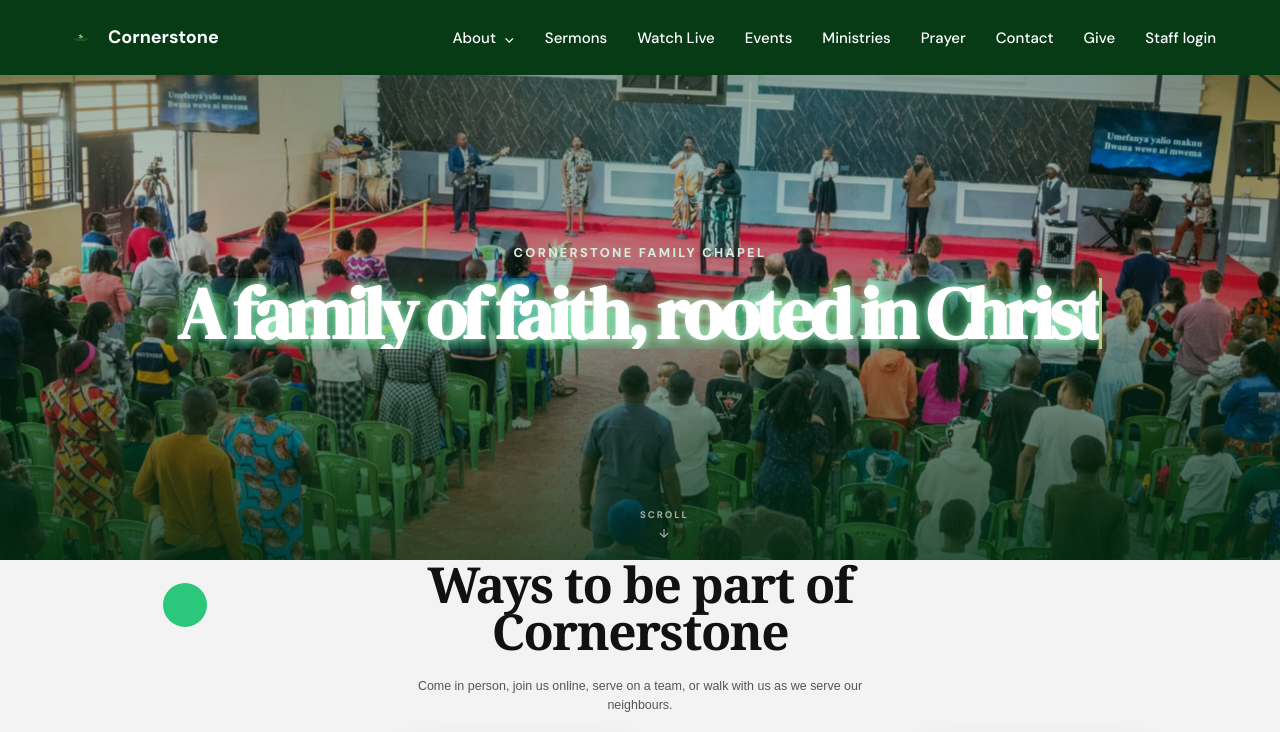
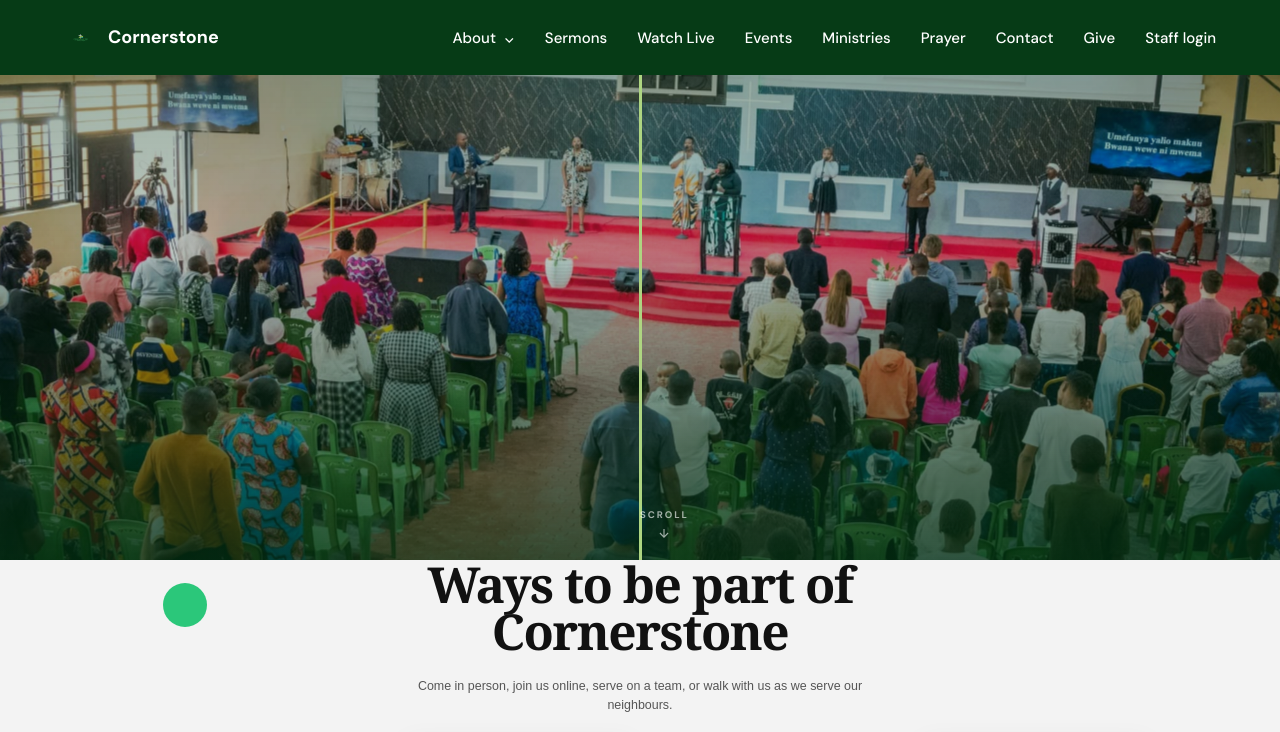
Before and after one commit to Watenehub/CFC, a React (Vite) app in the folder frontend/: page / in a window 1280 px wide. Shown: the top 732 px of the page. Built offline with nearby package versions, Linux system fonts and the light colour scheme; no server answers.

Commit message:
Add typewriter hero headline animation

```diff
--- a/frontend/src/pages/Home.css
+++ b/frontend/src/pages/Home.css
@@ -947,7 +947,9 @@
     0 0 8px rgba(189, 255, 218, 0.85),
     0 0 20px rgba(73, 255, 154, 0.58),
     0 0 42px rgba(73, 255, 154, 0.32);
-  animation: home-hero-burst 1.15s cubic-bezier(0.34, 1.56, 0.64, 1) 0.25s both;
+  animation:
+    home-hero-burst 1.15s cubic-bezier(0.34, 1.56, 0.64, 1) 0.25s both,
+    hero-type 2.5s steps(34, end) 0.35s both;
 }
 
 .home .hero-scroll-hint {
```
